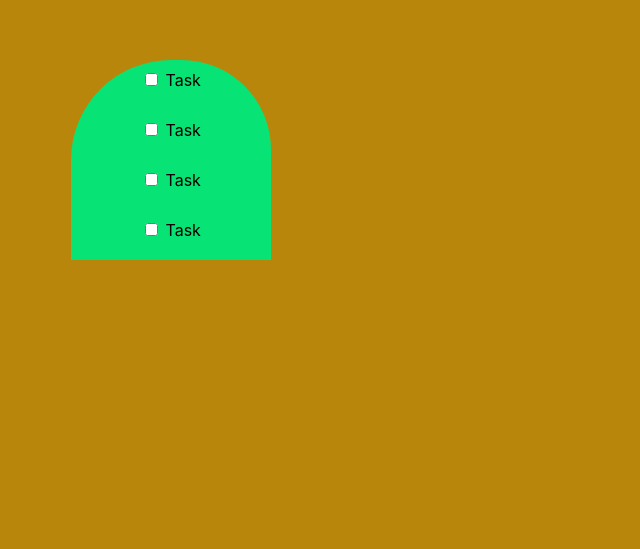
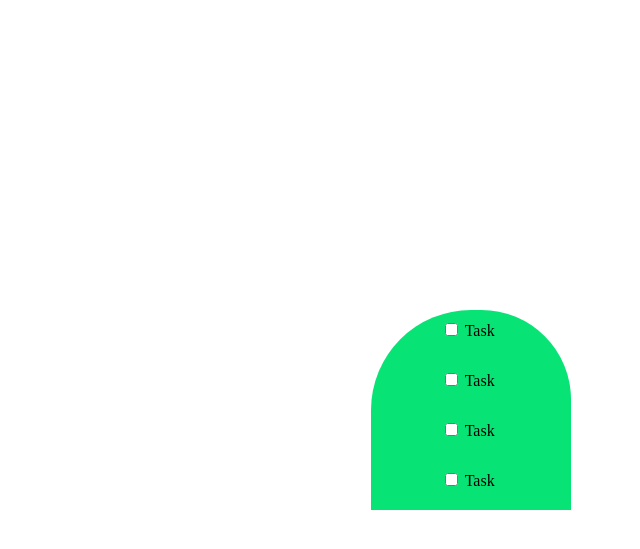
Before and after one commit to arcinston/todolist, a React (Create React App) app: page / in a window 1280 px wide. Shown: the part 119-668 px from the top of the page, without its empty margins (129-769 px from the left). Built offline with nearby package versions, Linux system fonts and the light colour scheme.

Commit message:
change beta 2

```diff
--- a/src/style.css
+++ b/src/style.css
@@ -1,18 +1,6 @@
 
 
-body {background-color: darkgoldenrod;
-  margin: 0;
-  font-family: -apple-system, BlinkMacSystemFont, 'Segoe UI', 'Roboto', 'Oxygen',
-    'Ubuntu', 'Cantarell', 'Fira Sans', 'Droid Sans', 'Helvetica Neue',
-    sans-serif;
-  -webkit-font-smoothing: antialiased;
-  -moz-osx-font-smoothing: grayscale;
-}
 
-code {
-  font-family: source-code-pro, Menlo, Monaco, Consolas, 'Courier New',
-    monospace;
-}
 .item{padding: 10px 70px 20px;
   align-items: center;
   margin: auto;
@@ -20,9 +8,9 @@
 .list{ background-color: darkcyan;
        height: 200px;
        width: 200px;
-       position: relative;
-       top:250px ;
-       left: 300px;
+       margin-top:250px ;
+       margin-left: 300px;
+       position: absolute;
   animation-name:myMove ;
   animation-duration: 5s;
   animation-iteration-count: infinite;
```
